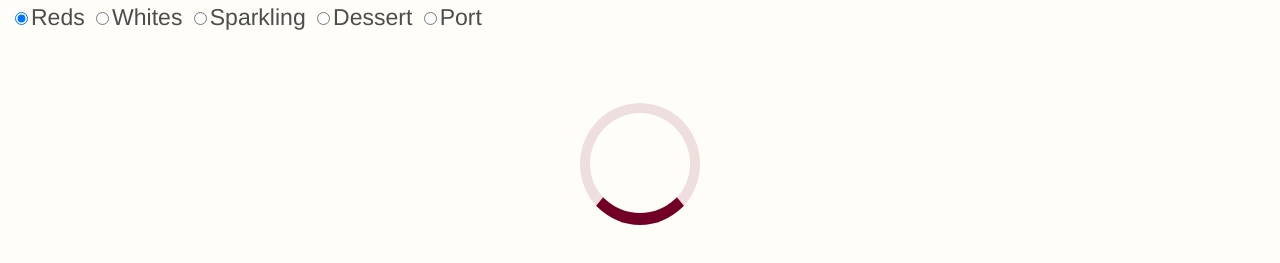
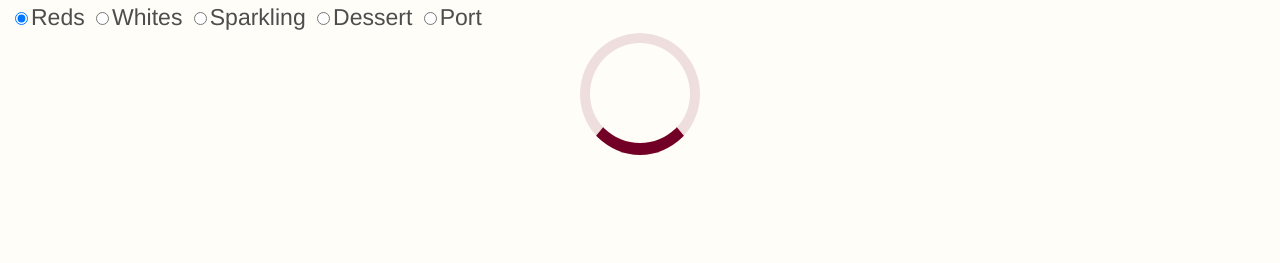
Before and after one commit to yyy-muu/todo-js, a website: page winelist/winelist.html in a window 1280 px wide. Shown: the part 69-332 px from the top of the page. Drawn offline with Linux system fonts and the light colour scheme; no server answers.

Commit message:
Fix rendering loader position #2

```diff
--- a/winelist/style.css
+++ b/winelist/style.css
@@ -51,7 +51,7 @@ img {
   margin: 30px;
 }
 
-.selectors {
+#selectors {
   padding: 10px;
 }
 
--- a/winelist/winelist.html
+++ b/winelist/winelist.html
@@ -9,7 +9,7 @@
   </head>
   <body>
     <div class="header"><h2>Wine List</h2></div>
-    <div class="selectors">
+    <div id="selectors">
       <input name="wines" value="Reds" id="reds" type="radio" checked />Reds
       <input name="wines" value="Whites" id="whites" type="radio" />Whites
       <input
--- a/winelist/winelist.js
+++ b/winelist/winelist.js
@@ -8,12 +8,14 @@ const portBtn = document.getElementById("port");
 const renderLoader = () => {
   const loader = document.createElement("div");
   loader.id = "loader";
-  document.body.appendChild(loader);
+  const parentDiv = document.getElementById("selectors");
+  parentDiv.appendChild(loader);
 };
 
 const removeLoader = () => {
   const loader = document.getElementById("loader");
-  document.body.removeChild(loader);
+  const parentDiv = document.getElementById("selectors");
+  parentDiv.removeChild(loader);
 };
 
 const fetchWines = async (kind) => {
```
